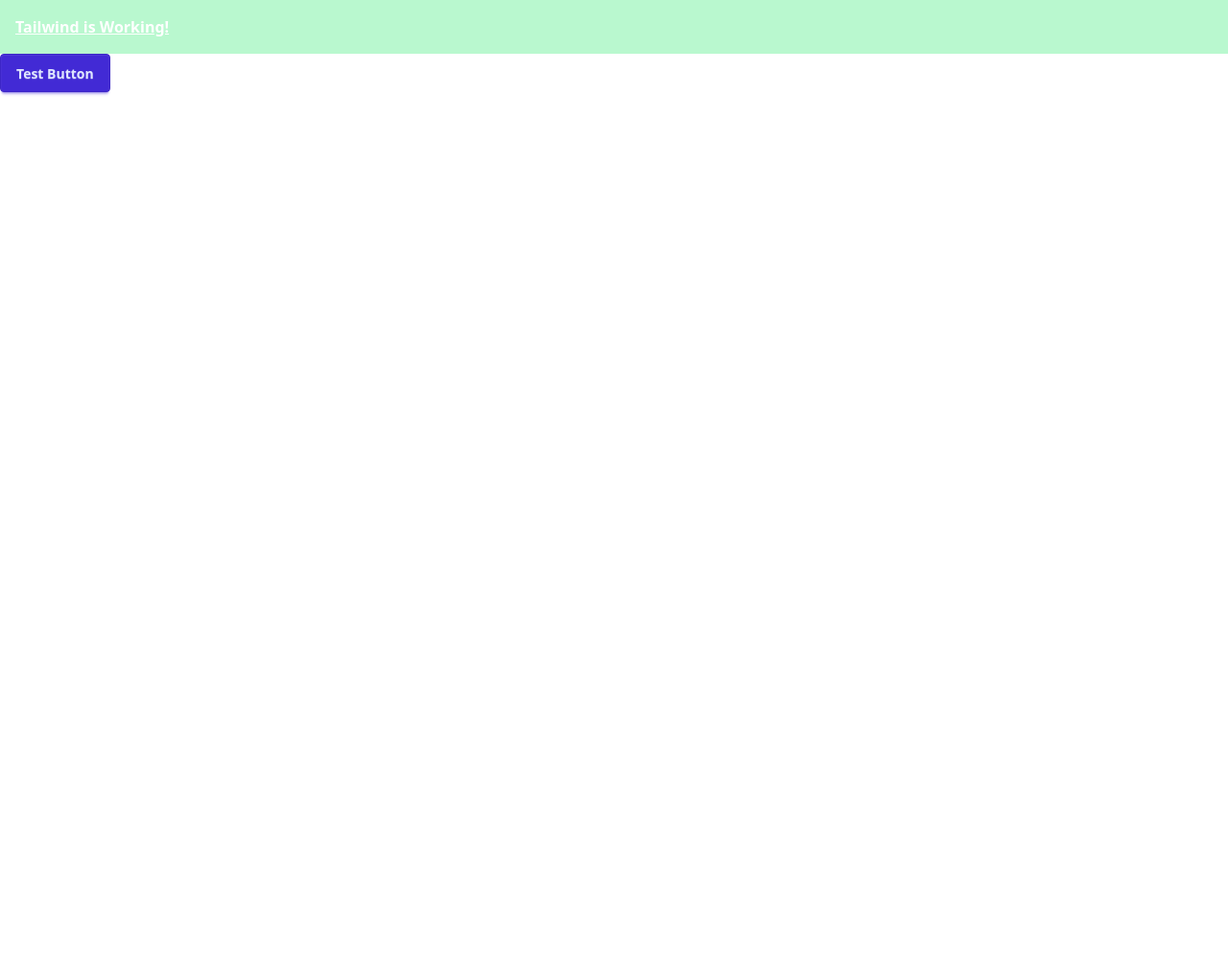
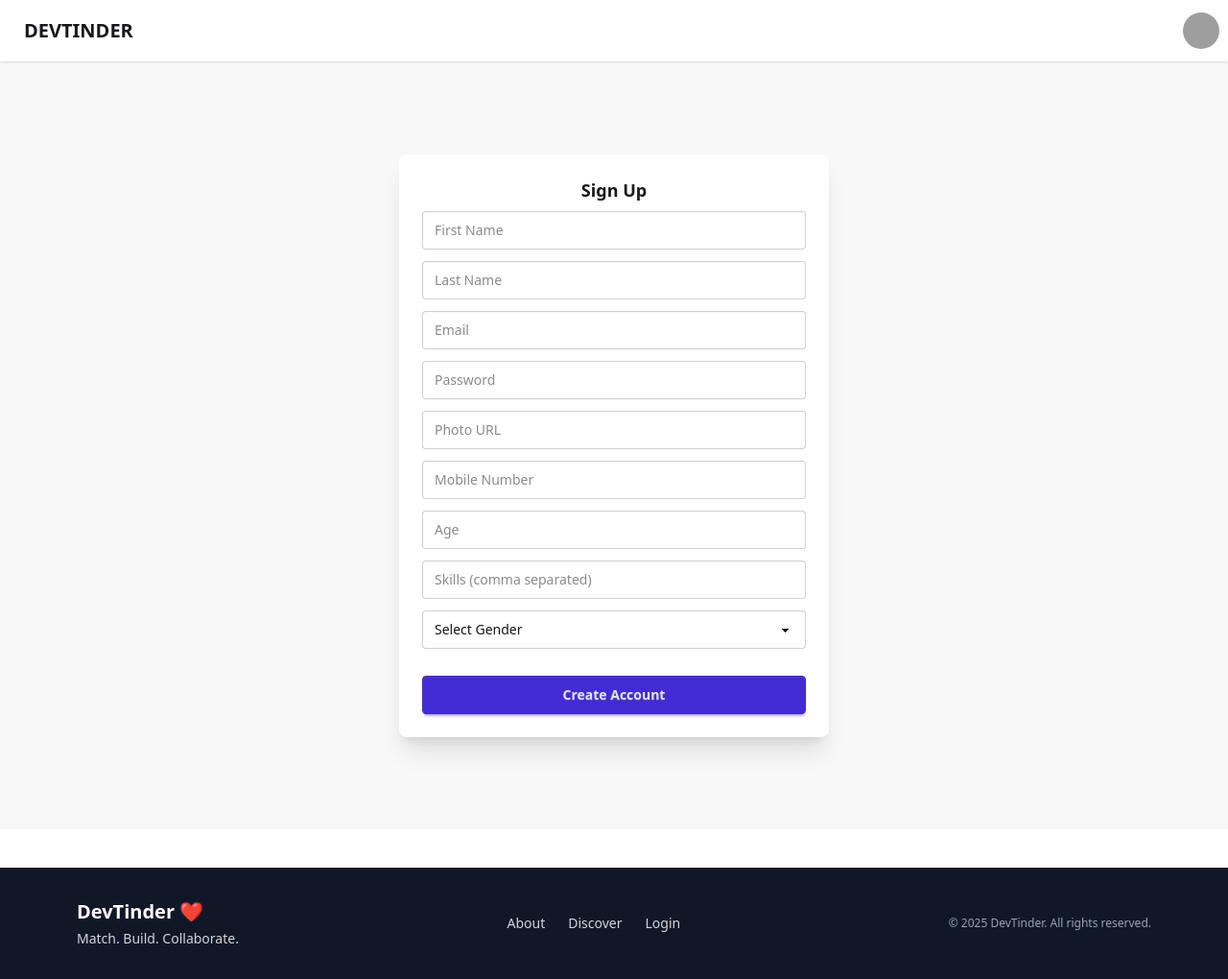
Before and after one commit to Prabhat-028/devTinderFrontEnd, a React (Vite) app in the folder devTinderFrontend/: page /signUp in a window 1280 px wide. Shown: the whole page at 96% size. Before the commit the page ends 800 px from the top, so only its background shows below. Built offline with nearby package versions, Linux system fonts and the light colour scheme; grey boxes are pictures that could not be loaded.

Commit message:
adding up the component

```diff
--- a/devTinderFrontend/package.json
+++ b/devTinderFrontend/package.json
@@ -11,8 +11,9 @@
   },
   "dependencies": {
     "@tailwindcss/vite": "^4.1.18",
-    "react": "^19.2.0",
-    "react-dom": "^19.2.0"
+    "react": "^18.2.0",
+    "react-dom": "^18.2.0",
+    "react-router-dom": "^6.30.2"
   },
   "devDependencies": {
     "@eslint/js": "^9.39.1",
--- a/devTinderFrontend/src/App.jsx
+++ b/devTinderFrontend/src/App.jsx
@@ -1,10 +1,26 @@
-export default function App() {
-	return (
+import NavBar from "./assets/NavBar";
+import Feed from "./assets/Feed";
+import { Routes, Route } from "react-router-dom";
+import Body from "./assets/Body";
+import Login from "./components/Login";
+import { BrowserRouter } from "react-router-dom";
+import SignUp from "./components/SignUp";
+
+
+const AppLayout = () => {
+    return (
         <>
-            <h1 className="bg-green-200 text-white font-bold underline p-4">
-                Tailwind is Working!
-            </h1>
-            <button className="btn btn-primary">Test Button</button>
+            <BrowserRouter >
+                <Routes>
+                    <Route path="/" element={<Body/>}>
+                        <Route path="/feed" element={<Feed />} />
+						<Route path="/login" element={<Login />} />
+						<Route path="/signUp" element={<SignUp/>}/>
+                    </Route>
+                </Routes>
+            </BrowserRouter>
         </>
     );
-}
+};
+
+export default AppLayout;
--- /dev/null
+++ b/devTinderFrontend/src/assets/Body.jsx
@@ -0,0 +1,16 @@
+import React from 'react'
+import NavBar from './NavBar'
+import { Outlet } from 'react-router-dom';
+import Footer from './Footer';
+
+const Body = () => {
+  return (
+      <>
+          <NavBar />
+		  <Outlet />
+		  <Footer/>
+      </>
+  );
+}
+
+export default Body
--- /dev/null
+++ b/devTinderFrontend/src/assets/Feed.jsx
@@ -0,0 +1,11 @@
+import React from 'react'
+
+const Feed = () => {
+  return (
+	  <div>Feed
+		  {console.log("feed loaded")}
+	</div>
+  )
+}
+
+export default Feed
--- /dev/null
+++ b/devTinderFrontend/src/assets/Footer.jsx
@@ -0,0 +1,35 @@
+const Footer = () => {
+    return (
+        <footer className="bg-gray-900 text-gray-300 py-8 mt-10">
+            <div className="max-w-6xl mx-auto px-4 flex flex-col md:flex-row justify-between items-center gap-6">
+                {/* Logo / Name */}
+                <div className="text-center md:text-left">
+                    <h2 className="text-xl font-bold text-white">
+                        DevTinder ❤️
+                    </h2>
+                    <p className="text-sm mt-1">Match. Build. Collaborate.</p>
+                </div>
+
+                {/* Links */}
+                <div className="flex gap-6 text-sm">
+                    <a href="/about" className="hover:text-white transition">
+                        About
+                    </a>
+                    <a href="/feed" className="hover:text-white transition">
+                        Discover
+                    </a>
+                    <a href="/login" className="hover:text-white transition">
+                        Login
+                    </a>
+                </div>
+
+                {/* Copyright */}
+                <div className="text-xs text-gray-400">
+                    © {new Date().getFullYear()} DevTinder. All rights reserved.
+                </div>
+            </div>
+        </footer>
+    );
+};
+
+export default Footer;
--- /dev/null
+++ b/devTinderFrontend/src/assets/NavBar.jsx
@@ -0,0 +1,47 @@
+import React from "react";
+
+const NavBar = () => {
+    return (
+        <div>
+            <div className="navbar bg-base-100 shadow-sm">
+                <div className="flex-1">
+                    <a className="btn btn-ghost text-xl">DEVTINDER</a>
+                </div>
+                <div className="flex gap-2">
+                    <div className="dropdown dropdown-end">
+                        <div
+                            tabIndex={0}
+                            role="button"
+                            className="btn btn-ghost btn-circle avatar"
+                        >
+                            <div className="w-10 rounded-full ">
+                                <img
+                                    alt="Tailwind CSS Navbar component"
+                                    src="https://img.daisyui.com/images/stock/photo-1534528741775-53994a69daeb.webp"
+                                />
+                            </div>
+                        </div>
+                        <ul
+                            tabIndex="-1"
+                            className="menu menu-sm dropdown-content bg-base-100 rounded-box z-1 mt-3 w-52 p-2 shadow"
+                        >
+                            <li>
+                                <a className="justify-between">
+                                    Profile
+                                </a>
+                            </li>
+                            <li>
+                                <a>Settings</a>
+                            </li>
+                            <li>
+                                <a>Logout</a>
+                            </li>
+                        </ul>
+                    </div>
+                </div>
+            </div>
+        </div>
+    );
+};
+
+export default NavBar;
--- /dev/null
+++ b/devTinderFrontend/src/components/Login.jsx
@@ -0,0 +1,59 @@
+import React, { useState } from "react";
+import axios from "axios";
+
+const Login = () => {
+	const [emailId, setEmailId] = useState("");
+	const [password, setPassword] = useState("");
+	const handleClick = async () => {
+		try {
+			const res = await axios.post("http://localhost:1998/login", {
+                emailId,
+                password,
+            });
+            console.log(res);
+		}
+		catch (err) {
+			console.log(err);
+		}
+
+
+	}
+
+    return (
+        <div className="flex min-h-screen items-center justify-center bg-base-200">
+            <div className="card w-96 bg-base-100 shadow-xl">
+                <div className="card-body">
+                    <h2 className="card-title justify-center">Login</h2>
+
+                    <div className="form-control">
+                        <input
+                            type="email"
+                            value={emailId}
+                            placeholder="Email"
+                            className="input input-bordered"
+                            onChange={(e) => setEmailId(e.target.value)}
+                        />
+                    </div>
+
+                    <div className="form-control mt-3">
+                        <input
+                            type="password"
+                            value={password}
+                            placeholder="Password"
+							className="input input-bordered"
+							 onChange={(e) => setPassword(e.target.value)}
+                        />
+                    </div>
+
+                    <div className="form-control mt-6">
+                        <button onClick={handleClick} className="btn btn-primary w-full">
+                            Login
+                        </button>
+                    </div>
+                </div>
+            </div>
+        </div>
+    );
+};
+
+export default Login;
--- /dev/null
+++ b/devTinderFrontend/src/components/SignUp.jsx
@@ -0,0 +1,98 @@
+import React from 'react'
+
+const SignUp = () => {
+    return (
+        <div className="flex min-h-screen items-center justify-center bg-base-200">
+            <div className="card w-full max-w-md bg-base-100 shadow-xl">
+                <div className="card-body">
+                    <h2 className="card-title justify-center">Sign Up</h2>
+
+                    <form  className="space-y-3">
+                        <input
+                            name="firstName"
+                            placeholder="First Name"
+                            className="input input-bordered w-full"
+                            required
+                        />
+
+                        <input
+                            name="lastName"
+                            placeholder="Last Name"
+                            className="input input-bordered w-full"
+
+                        />
+
+                        <input
+                            type="email"
+                            name="emailId"
+                            placeholder="Email"
+                            className="input input-bordered w-full"
+                            required
+
+                        />
+
+                        <input
+                            type="password"
+                            name="password"
+                            placeholder="Password"
+                            className="input input-bordered w-full"
+                            required
+
+                        />
+
+                        <input
+                            name="photoURL"
+                            placeholder="Photo URL"
+                            className="input input-bordered w-full"
+
+                        />
+
+                        <input
+                            name="mobileNo"
+                            placeholder="Mobile Number"
+                            className="input input-bordered w-full"
+
+                        />
+
+                        <input
+                            name="age"
+                            placeholder="Age"
+                            className="input input-bordered w-full"
+
+                        />
+
+                        <input
+                            name="skills"
+                            placeholder="Skills (comma separated)"
+                            className="input input-bordered w-full"
+
+                        />
+
+                        <select
+                            name="gender"
+                            className="select select-bordered w-full"
+                            required
+
+                        >
+                            <option value="" disabled selected>
+                                Select Gender
+                            </option>
+                            <option value="male">Male</option>
+                            <option value="female">Female</option>
+                            <option value="others">Others</option>
+                        </select>
+
+                        <button
+                            type="submit"
+                            className="btn btn-primary w-full mt-4"
+                        >
+                            Create Account
+                        </button>
+                    </form>
+                </div>
+            </div>
+        </div>
+    );
+};
+
+export default SignUp;
--- a/devTinderFrontend/src/main.jsx
+++ b/devTinderFrontend/src/main.jsx
@@ -1,13 +1,12 @@
-import { StrictMode } from 'react'
-import { createRoot } from 'react-dom/client'
-import "tailwindcss";
-import "./index.css"
+import { StrictMode } from "react";
+import { createRoot } from "react-dom/client";
 
+import "./index.css";
 
-import App from './App.jsx'
+import App from "./App.jsx";
 
-createRoot(document.getElementById('root')).render(
-  <StrictMode>
-    <App />
-  </StrictMode>,
-)
+createRoot(document.getElementById("root")).render(
+
+       <App/>
+
+);
```
Also changed, not shown: devTinderFrontend/src/index.css (line endings or trailing spaces), 1 other file (tests, documents, lock files or other folders).
